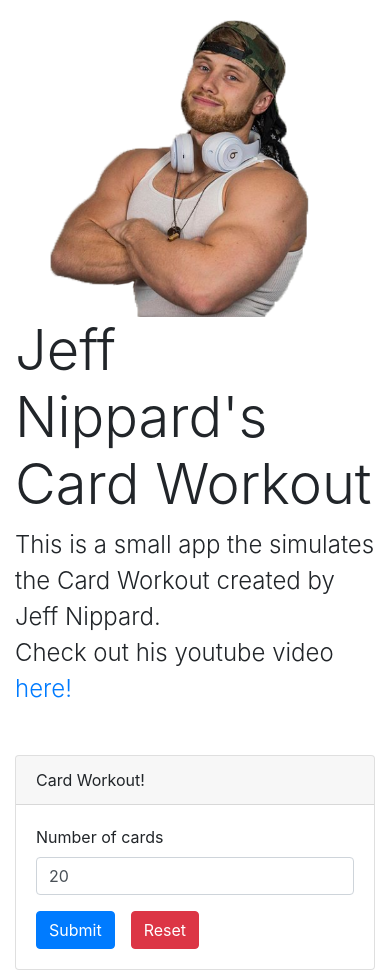
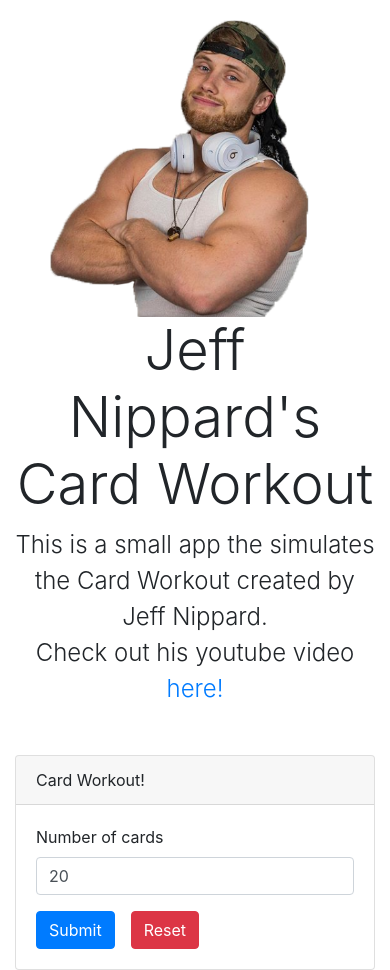
Before and after one commit to WillBaumbach/cardWorkoutApp, an Angular app: page / in a window 390 px wide. Built offline with nearby package versions, Linux system fonts and the light colour scheme.

Commit message:
center mobile heading

```diff
--- a/src/app/app.component.css
+++ b/src/app/app.component.css
@@ -6,6 +6,9 @@
 @media only screen and (max-width: 767px) {
     .desktopOnly {
         display: none;
+    }
+    .centerText {
+        text-align: center;
     }
 }
 
--- a/src/app/app.component.html
+++ b/src/app/app.component.html
@@ -3,7 +3,7 @@
         <div class="col-lg-4 col-md-3">
             <img height="300" src="../assets/brojeff.PNG">
         </div>
-        <div class="col-lg-4 col-md-6 col-sm-12">
+        <div class="centerText col-lg-4 col-md-6 col-sm-12">
             <h1 class="display-4">Jeff Nippard's Card Workout</h1>
             <p class="subheading">
                 This is a small app the simulates the Card Workout created by Jeff Nippard. <br>
```
